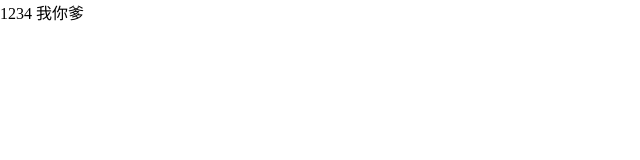
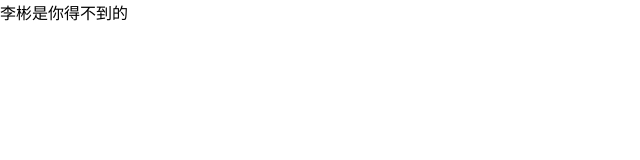
Before and after one commit to flores10086/GeiLiaXiaoMeiLianXiYong, a Vue app: page / in a window 1280 px wide. Shown: the top 160 px of the page, without its empty margins (0-640 px from the left). Built offline with nearby package versions, Linux system fonts and the light colour scheme.

Commit message:
最新更改

```diff
--- a/src/App.vue
+++ b/src/App.vue
@@ -1,11 +1,7 @@
   <script setup>
 </script>
 
-  <template >1234
-
-    我你爹
-
-  </template>
+  <template >李彬是你得不到的</template>
 
   <style>
 body {
```
